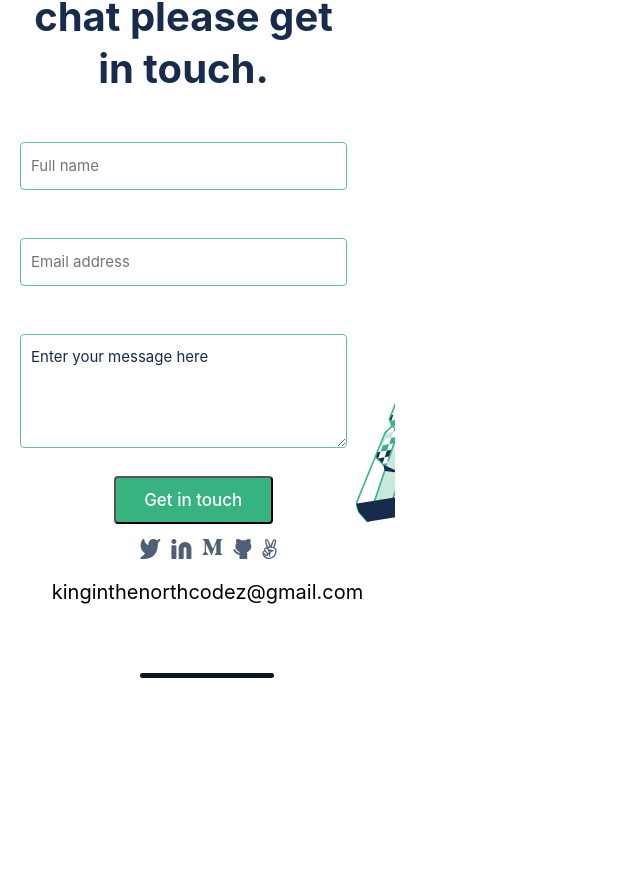
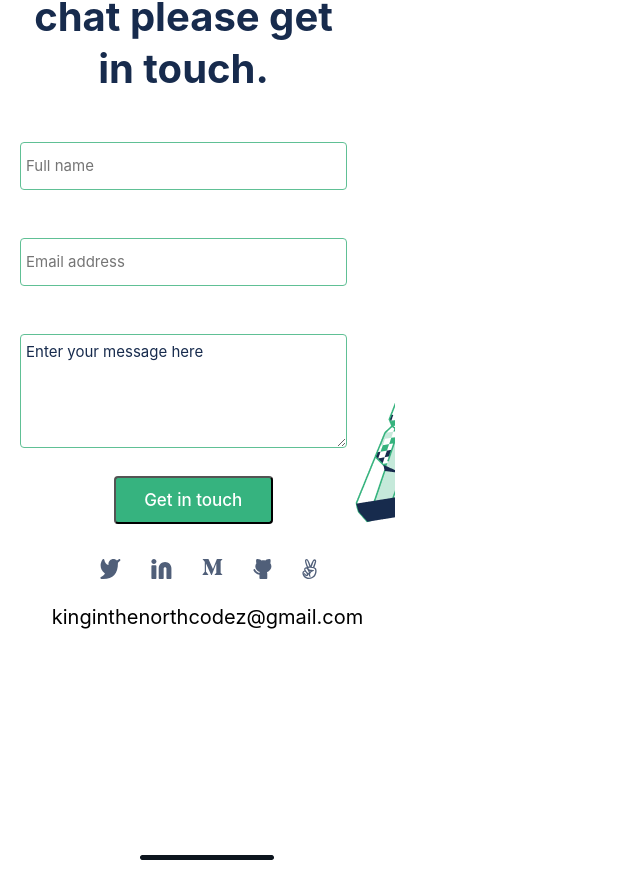
Before and after one commit to yersel500/Portifolio-website-north, a website: page index.html in a window 1280 px wide. Shown: the part 6850-7722 px from the top of the page, without its empty margins (0-640 px from the left). Before the commit the page ends 7540 px from the top, so only its background shows below. Drawn offline with Linux system fonts and the light colour scheme.

Commit message:
Add changes to codebase as per-review comments

```diff
--- a/assets/css/style.css
+++ b/assets/css/style.css
@@ -396,7 +396,7 @@ textarea {
   line-height: 24px;
   font-weight: normal;
   color: var(--primary);
-  padding: 10px;
+  padding: 5px;
   border: 1px solid #60c095;
   background: var(--neutral);
   box-sizing: border-box;
@@ -404,7 +404,7 @@ textarea {
 }
 
 textarea {
-  padding: 10px;
+  padding: 5px;
   margin: 24px 0;
   width: 327px;
   height: 114px;
@@ -414,11 +414,13 @@ textarea {
 input:hover,
 textarea:hover {
   transform: scale(1);
+  border: 1px solid lightskyblue;
 }
 
 input:focus,
 textarea:focus {
   transform: scale(1);
+  border: 1px solid lightskyblue;
 }
 
 .btn-form {
@@ -434,14 +436,26 @@ textarea:focus {
 .contact-email {
   font-family: 'Inter', sans-serif;
   font-style: normal;
-  font-weight: normal;
+  font-weight: 400;
   font-size: 20px;
   line-height: 32px;
   text-align: center;
+  height: 189px;
   margin-bottom: 20px;
 }
 
+.footer {
+  margin-top: 25px;
+}
+
 .so-footer {
+  display: flex;
+  justify-content: space-between;
+  align-self: center;
   margin: auto 25%;
   padding: 10px;
 }
+
+.so-footer ul li {
+  padding: 0 15px;
+}
--- a/index.html
+++ b/index.html
@@ -247,11 +247,11 @@
         </textarea>
       </label>
 
-      <button type="button" class="btn-form">Get in touch</button>
+      <button type="submit" class="btn-form">Get in touch</button>
     </form>
   </section>
   <!--footer section-->
-  <footer>
+  <footer class="footer">
     <div class="social so-footer">
       <ul>
         <li>
```
